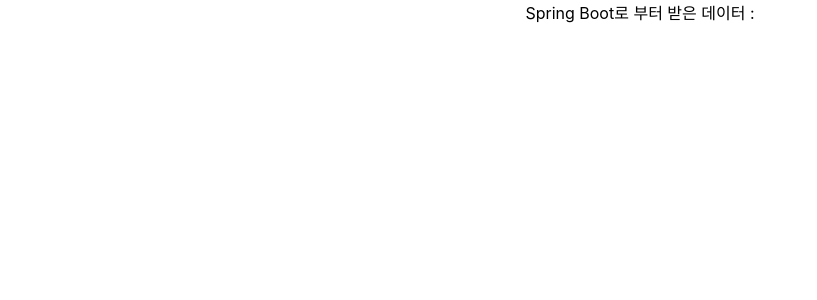
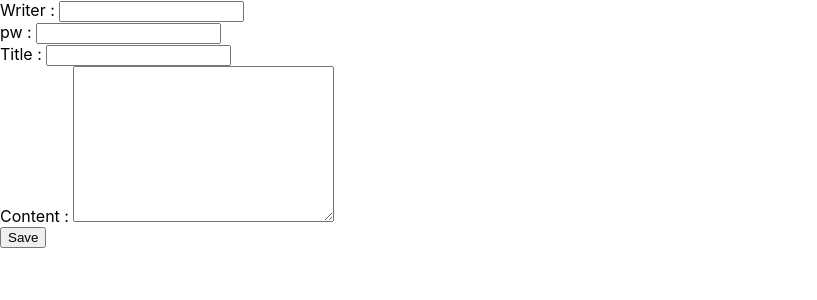
Before and after one commit to won0845/Spring-boot-practice, a React (Create React App) app: page /board in a window 1280 px wide. Shown: the top 300 px of the page, without its empty margins (0-817 px from the left). Built offline with nearby package versions, Linux system fonts and the light colour scheme; no server answers.

Commit message:
모든프로젝트 통합적으로 깃 관리
이전에는 front react만 추적했었음

```diff
--- a/package.json
+++ b/package.json
@@ -9,6 +9,7 @@
     "axios": "^1.6.8",
     "react": "^18.2.0",
     "react-dom": "^18.2.0",
+    "react-router-dom": "^6.22.3",
     "react-scripts": "5.0.1",
     "web-vitals": "^2.1.4"
   },
--- a/src/App.js
+++ b/src/App.js
@@ -1,23 +1,21 @@
-import logo from './logo.svg';
 import './App.css';
-import {useEffect, useState} from "react";
-import axios from "axios";
+import Home from "./routes/Home";
+import Save from "./routes/Save";
+import {
+    BrowserRouter as Router,
+    Routes,
+    Route,
+} from "react-router-dom";
 
 function App() {
-  const [hello, setHello] = useState('');
-
-  useEffect(() => {
-    axios.get('/api/test')
-        .then((res) => {
-          setHello(res.data);
-        })
-  }, []);
   return (
-      <div className="App">
-          Spring Boot로 부터 받은 데이터 : {hello}
-      </div>
+      <Router basename={process.env.PUBLIC_URL}>
+          <Routes>
+              <Route path={`/`}   element={<Home />}/>
+              <Route path={`/board/`}  element={<Save />}/>
+          </Routes>
+      </Router>
   );
 }
 
-
 export default App;
--- /dev/null
+++ b/src/routes/Home.js
@@ -0,0 +1,9 @@
+import {Link } from "react-router-dom";
+function Home() {
+    return (
+        <div>
+            <Link to={`/board/`}>THIS IS HOME</Link>
+        </div>
+    );
+}
+export default Home;
--- /dev/null
+++ b/src/routes/Save.js
@@ -0,0 +1,14 @@
+function Save() {
+    return (
+        <div>
+            <form action="/board/save" method="post">
+                Writer : <input type="text" name="boardWriter" /> <br/>
+                pw : <input type="password" name="boardPass" /> <br/>
+                Title : <input type="text" name="boardTitle" /> <br/>
+                Content : <textarea name="boardContent" cols ="30" rows ="10"></textarea> <br/>
+                <input type="submit" value="Save"></input>
+            </form>
+        </div>
+    )
+}
+export default Save;
```
Also changed, not shown: 1 other file (tests, documents, lock files or other folders).
